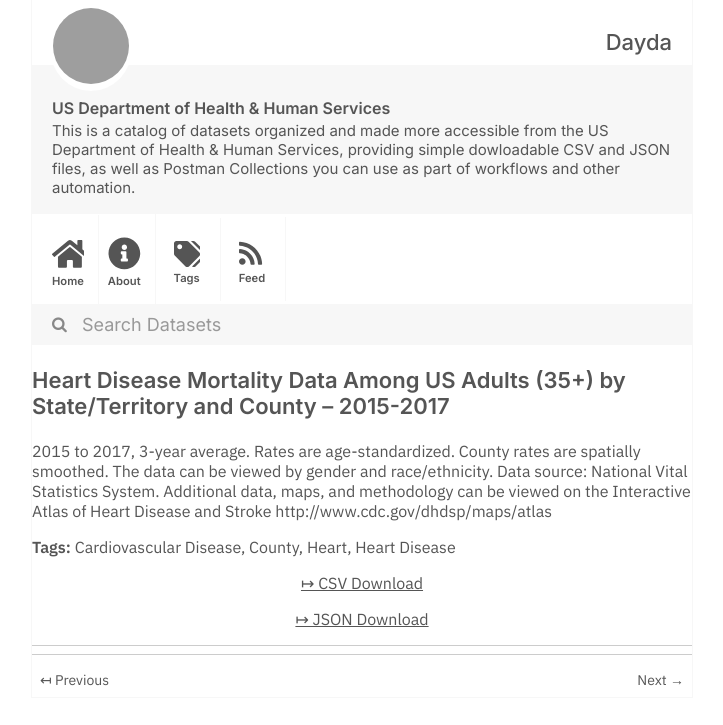
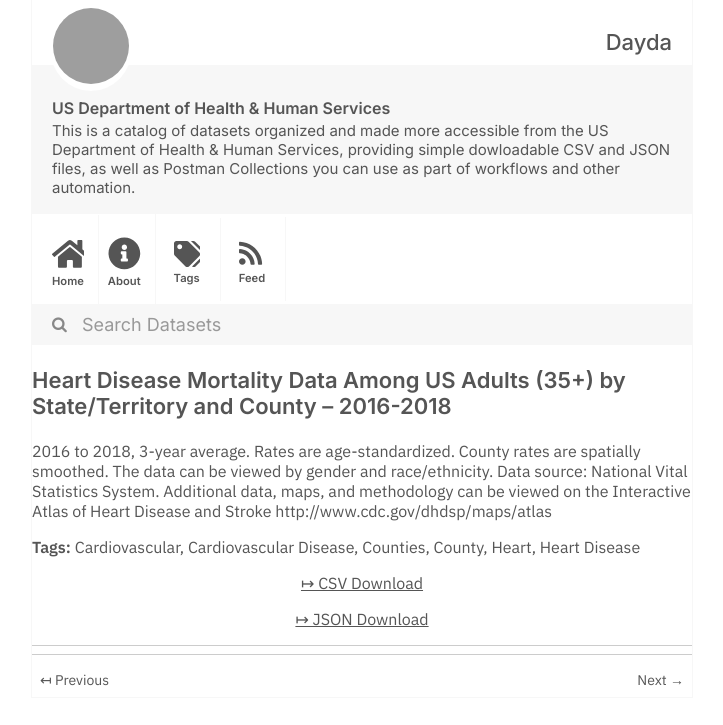
Before and after one commit to dayda-entities/us-department-of-health-and-human-services, a Jekyll site: the page built from _posts/2020-12-10-heart-disease-mortality-data-a.md, in a window 1280 px wide, cut to the strip 0-725 px from the top of the page. Shown: the whole strip, without its empty margins (278-1001 px from the left). Built offline with Jekyll 4.4.1, drawn with Linux system fonts in a browser that asks for light colours; grey boxes are pictures that could not be loaded.

Commit message:
Publish Data

```diff
--- a/_posts/2020-12-10-heart-disease-mortality-data-a.md
+++ b/_posts/2020-12-10-heart-disease-mortality-data-a.md
@@ -1,20 +1,22 @@
 ---
 title: >-
   Heart Disease Mortality Data Among US Adults (35+) by State/Territory and
-  County – 2015-2017
-created: '2020-12-10T22:17:56.659709'
-modified: '2021-04-25T14:52:53.702752'
+  County – 2016-2018
+created: '2020-12-10T22:17:53.932750'
+modified: '2021-04-21T22:39:42.628419'
 state: active
 type: dataset
 tags:
+  - Cardiovascular
   - Cardiovascular Disease
+  - Counties
   - County
   - Heart
   - Heart Disease
 groups: []
-csv_url: 'https://data.cdc.gov/api/views/mfvi-hkb9/rows.csv?accessType=DOWNLOAD'
-json_url: 'https://data.cdc.gov/api/views/mfvi-hkb9/rows.json?accessType=DOWNLOAD'
+csv_url: 'https://data.cdc.gov/api/views/6x7h-usvx/rows.csv?accessType=DOWNLOAD'
+json_url: 'https://data.cdc.gov/api/views/6x7h-usvx/rows.json?accessType=DOWNLOAD'
 layout: post
 
 ---
-2015 to 2017, 3-year average. Rates are age-standardized. County rates are spatially smoothed. The data can be viewed by gender and race/ethnicity. Data source: National Vital Statistics System. Additional data, maps, and methodology can be viewed on the Interactive Atlas of Heart Disease and Stroke http://www.cdc.gov/dhdsp/maps/atlas
+2016 to 2018, 3-year average. Rates are age-standardized. County rates are spatially smoothed. The data can be viewed by gender and race/ethnicity. Data source: National Vital Statistics System. Additional data, maps, and methodology can be viewed on the Interactive Atlas of Heart Disease and Stroke http://www.cdc.gov/dhdsp/maps/atlas
```
